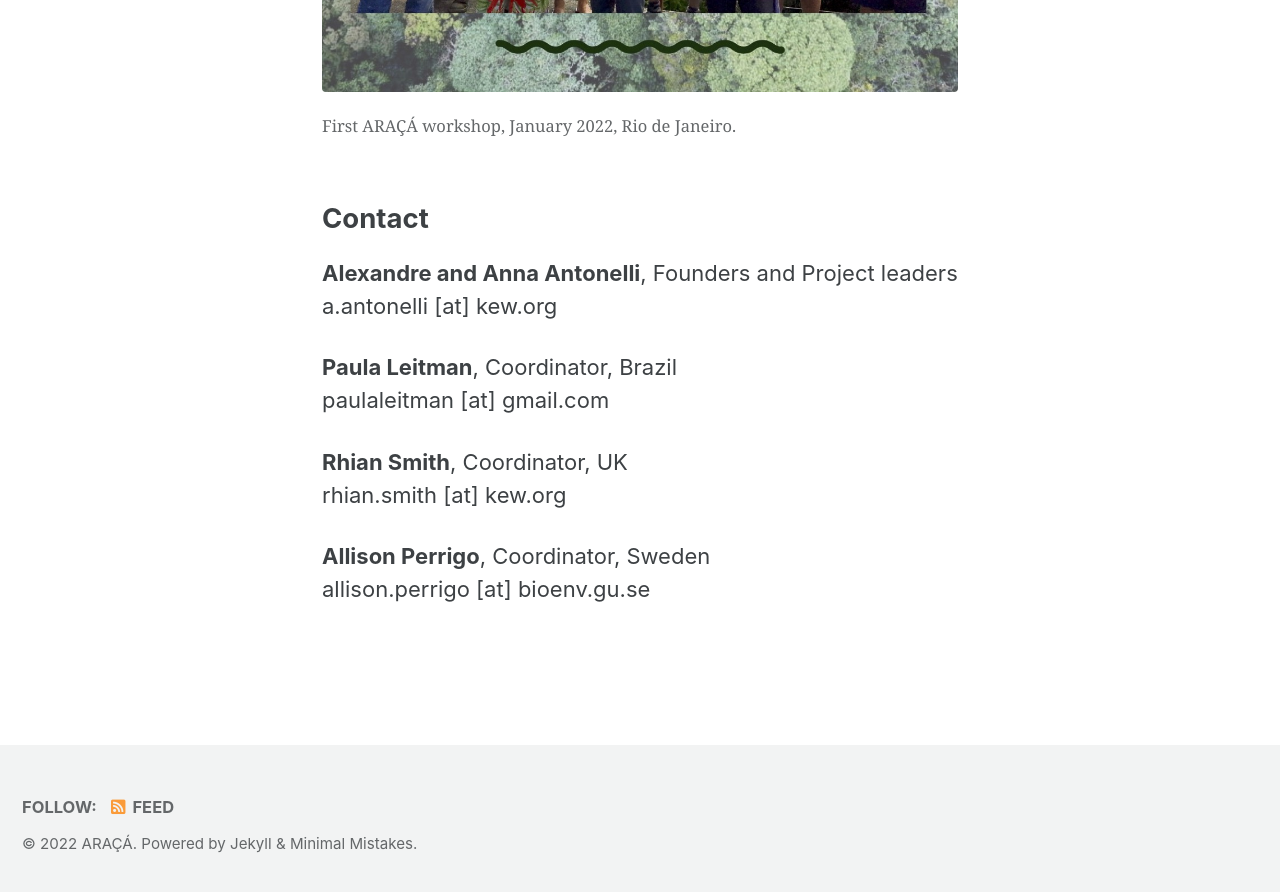
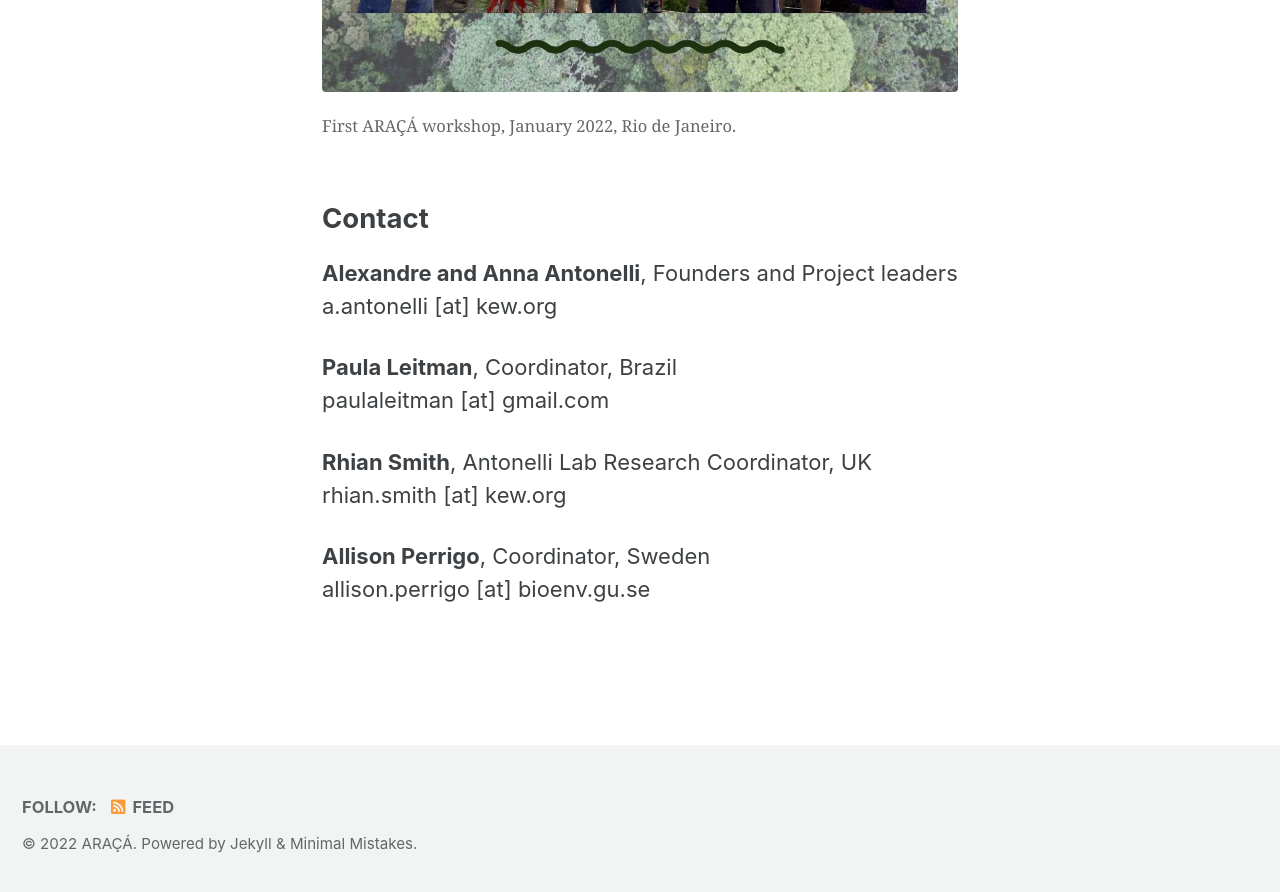
Before and after one commit to rhianjsmith/araca-project, a Jekyll site: the page built from _pages/about.md, in a window 1280 px wide and 900 px high, scrolled down 1432 px. Shown: the top 892 px of the window. Built offline with Jekyll 4.4.1, drawn with Linux system fonts in a browser that asks for light colours; cached includes are drawn as plain includes.

Commit message:
Update about.md

```diff
--- a/_pages/about.md
+++ b/_pages/about.md
@@ -27,7 +27,7 @@ a.antonelli [at] kew.org
 **Paula Leitman**, Coordinator, Brazil
 paulaleitman [at] gmail.com
 
-**Rhian Smith**, Coordinator, UK
+**Rhian Smith**, Antonelli Lab Research Coordinator, UK
 rhian.smith [at] kew.org
 
 **Allison Perrigo**, Coordinator, Sweden
```
